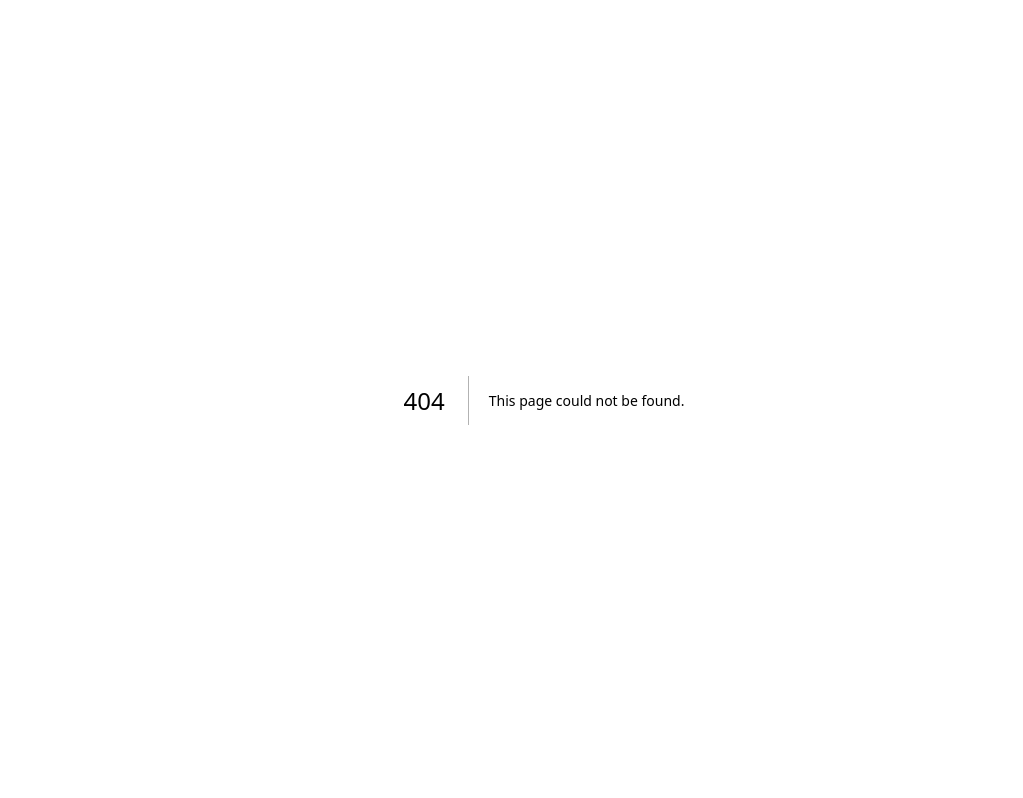
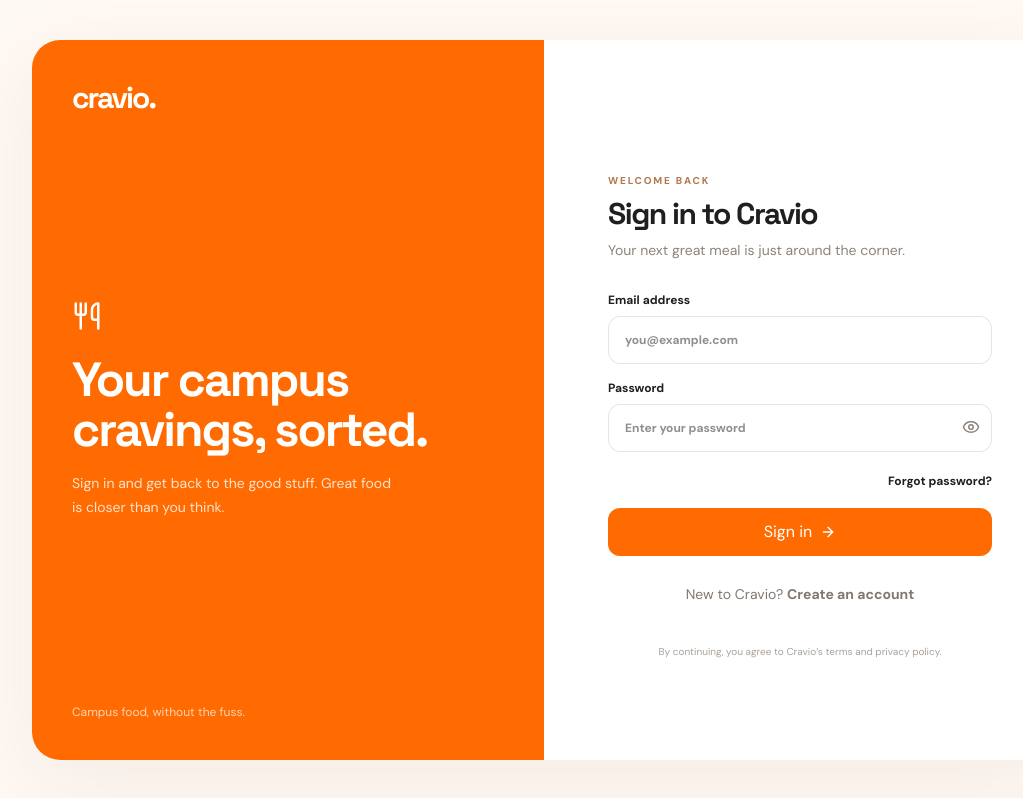
Before and after one commit to cravio-marketplace/Cravio-main-marketplace, a Next.js app: page /login in a window 1280 px wide. Before the commit this address had no page. Shown: the whole page, without its empty margins (96-1119 px from the left). Built offline with nearby package versions, Linux system fonts and the light colour scheme.

Commit message:
Implement customer authentication: src/app/login/page.tsx

```diff
--- /dev/null
+++ b/src/app/login/page.tsx
@@ -0,0 +1,55 @@
+"use client";
+
+import Link from "next/link";
+import { useState } from "react";
+import { useRouter, useSearchParams } from "next/navigation";
+import { Eye, EyeOff, ArrowRight, Utensils } from "lucide-react";
+import { createClient } from "@/lib/supabase/client";
+
+export default function LoginPage() {
+  const router = useRouter();
+  const params = useSearchParams();
+  const [email,setEmail]=useState("");
+  const [password,setPassword]=useState("");
+  const [show,setShow]=useState(false);
+  const [busy,setBusy]=useState(false);
+  const [error,setError]=useState(params.get("error")==="auth_callback"?"Your sign-in link could not be verified. Please try again.":"");
+
+  async function submit(e:React.FormEvent<HTMLFormElement>) {
+    e.preventDefault(); setBusy(true); setError("");
+    try {
+      const supabase=createClient();
+      const {error}=await supabase.auth.signInWithPassword({email:email.trim(),password});
+      if(error) throw error;
+      router.replace(params.get("redirectTo") || "/profile"); router.refresh();
+    } catch(err) { setError(err instanceof Error?err.message:"Unable to sign in. Please try again."); }
+    finally { setBusy(false); }
+  }
+
+  return <main className="min-h-screen bg-[#fff8f3] px-5 py-10 text-[#1f1f1f]">
+    <div className="mx-auto grid min-h-[calc(100vh-5rem)] max-w-5xl overflow-hidden rounded-[28px] bg-white shadow-[0_24px_80px_#572b1110] md:grid-cols-2">
+      <section className="hidden flex-col justify-between bg-[#ff6b00] p-10 text-white md:flex">
+        <Link href="/" className="font-[family-name:var(--font-space-grotesk)] text-3xl font-bold tracking-[-2px]">cravio.</Link>
+        <div><Utensils size={30}/><h1 className="mt-6 font-[family-name:var(--font-space-grotesk)] text-5xl font-bold leading-[1.05] tracking-[-2px]">Your campus cravings, sorted.</h1><p className="mt-4 max-w-xs text-sm leading-6 text-white/80">Sign in and get back to the good stuff. Great food is closer than you think.</p></div>
+        <p className="text-xs text-white/70">Campus food, without the fuss.</p>
+      </section>
+      <section className="flex items-center px-6 py-12 sm:px-12">
+        <div className="mx-auto w-full max-w-sm">
+          <Link href="/" className="font-[family-name:var(--font-space-grotesk)] text-3xl font-bold tracking-[-2px] md:hidden">cravio<span className="text-[#ff6b00]">.</span></Link>
+          <p className="mt-8 text-[10px] font-extrabold tracking-[1.8px] text-[#b27a53]">WELCOME BACK</p>
+          <h2 className="mt-2 font-[family-name:var(--font-space-grotesk)] text-3xl font-bold tracking-[-1.5px]">Sign in to Cravio</h2>
+          <p className="mt-2 text-sm text-[#8d837b]">Your next great meal is just around the corner.</p>
+          <form onSubmit={submit} className="mt-8 space-y-4">
+            <label className="block text-xs font-bold">Email address<input required type="email" autoComplete="email" value={email} onChange={e=>setEmail(e.target.value)} placeholder="you@example.com" className="mt-2 h-12 w-full rounded-xl border border-[#eae4de] px-4 text-sm font-normal outline-none focus:border-[#ff6b00]"/></label>
+            <label className="block text-xs font-bold">Password<span className="relative mt-2 block"><input required type={show?"text":"password"} autoComplete="current-password" value={password} onChange={e=>setPassword(e.target.value)} placeholder="Enter your password" className="h-12 w-full rounded-xl border border-[#eae4de] px-4 pr-12 text-sm font-normal outline-none focus:border-[#ff6b00]"/><button type="button" onClick={()=>setShow(!show)} aria-label={show?"Hide password":"Show password"} className="absolute right-3 top-3.5 text-[#8d837b]">{show?<EyeOff size={18}/>:<Eye size={18}/>}</button></span></label>
+            <div className="text-right"><Link href="/forgot-password" className="text-xs font-bold text-[#ff6b00] hover:underline">Forgot password?</Link></div>
+            {error&&<p role="alert" className="rounded-lg bg-red-50 p-3 text-xs text-red-700">{error}</p>}
+            <button disabled={busy} className="flex h-12 w-full items-center justify-center gap-2 rounded-xl bg-[#ff6b00] text-sm font-bold text-white transition hover:bg-[#e85f00] disabled:opacity-60">{busy?"Signing in...":"Sign in"} <ArrowRight size={16}/></button>
+          </form>
+          <p className="mt-7 text-center text-sm text-[#817971]">New to Cravio? <Link href="/signup" className="font-bold text-[#ff6b00]">Create an account</Link></p>
+          <p className="mt-10 text-center text-[10px] text-[#aaa19a]">By continuing, you agree to Cravio’s terms and privacy policy.</p>
+        </div>
+      </section>
+    </div>
+  </main>;
+}
```
